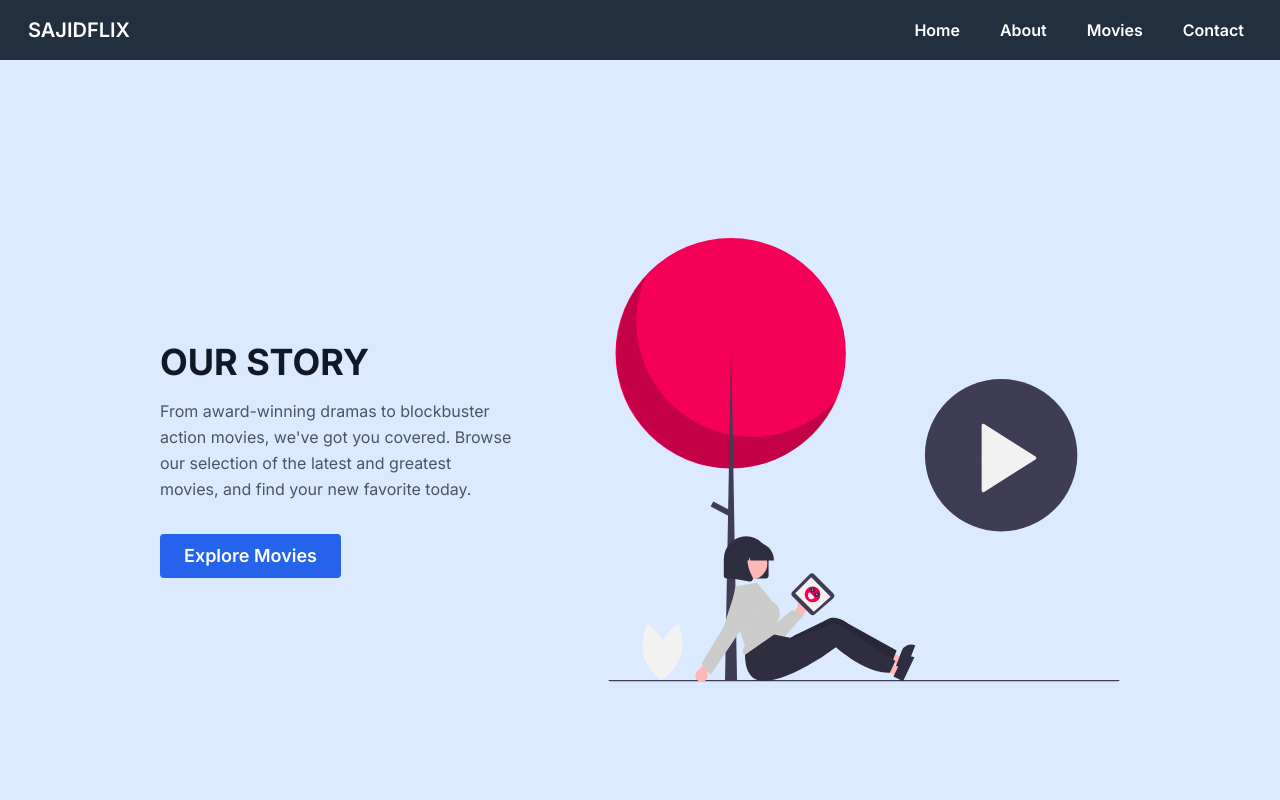
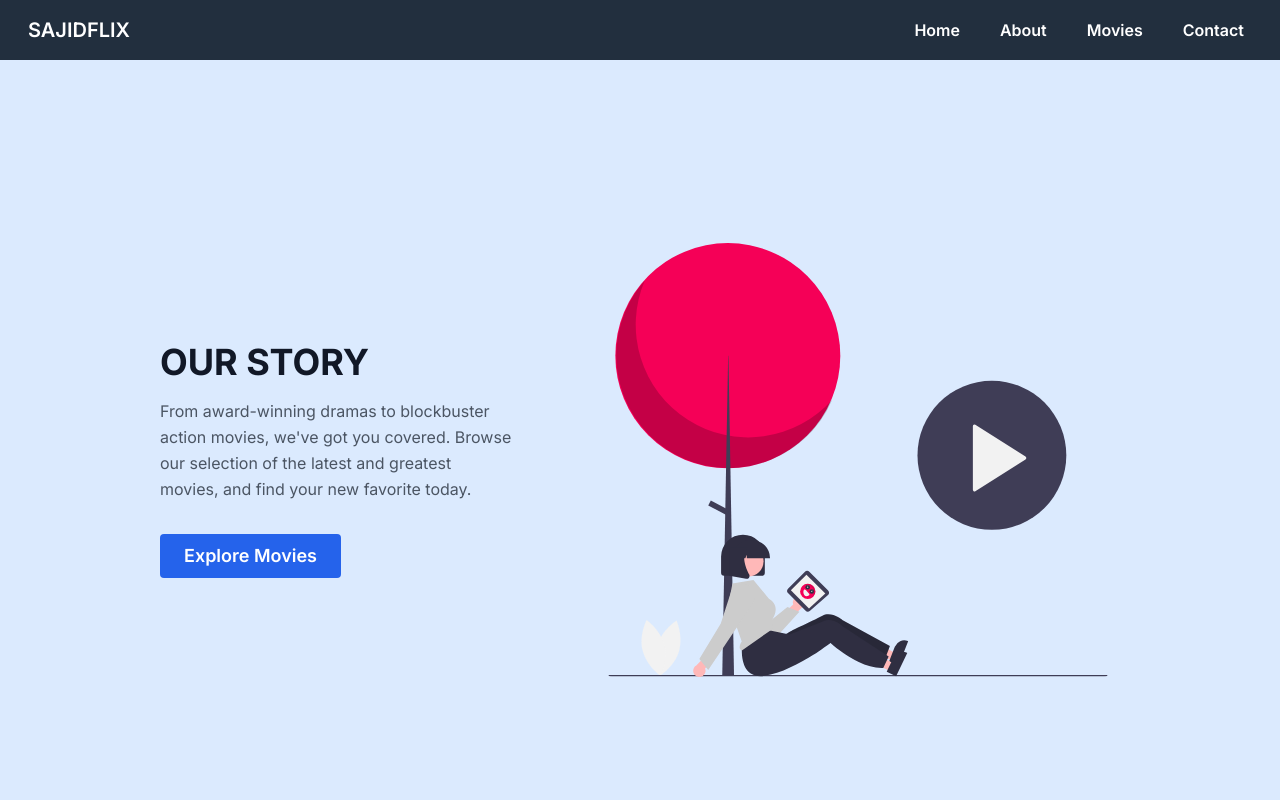
Before and after one commit to SajidCurious/sajidflix, a Next.js app: page /about in a window 1280 px wide. Shown: the top 800 px of the page. Built offline with nearby package versions, Linux system fonts and the light colour scheme.

Commit message:
use image in next instead of img tag

```diff
--- a/src/components/Hero.js
+++ b/src/components/Hero.js
@@ -1,3 +1,4 @@
+import Image from "next/image";
 import Link from "next/link";
 import React from "react";
 
@@ -23,7 +24,9 @@ const Hero = ({ title, imageUrl }) => {
           </div>
         </div>
         <div class="lg:max-w-lg lg:w-full md:w-1/2 w-5/6">
-          <img
+          <Image
+            width={500}
+            height={500}
             class="object-cover object-center rounded"
             alt="hero"
             src={imageUrl}
```
